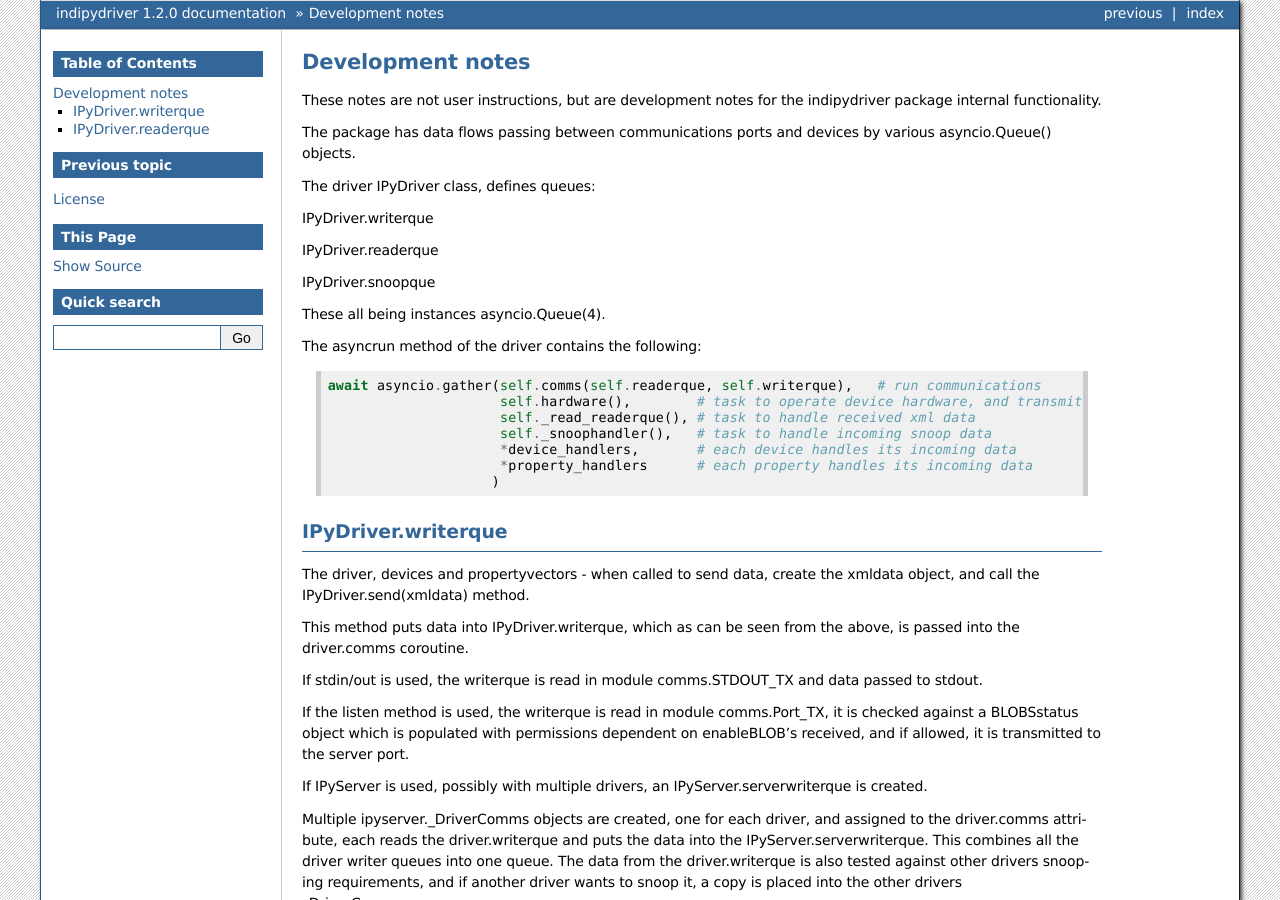
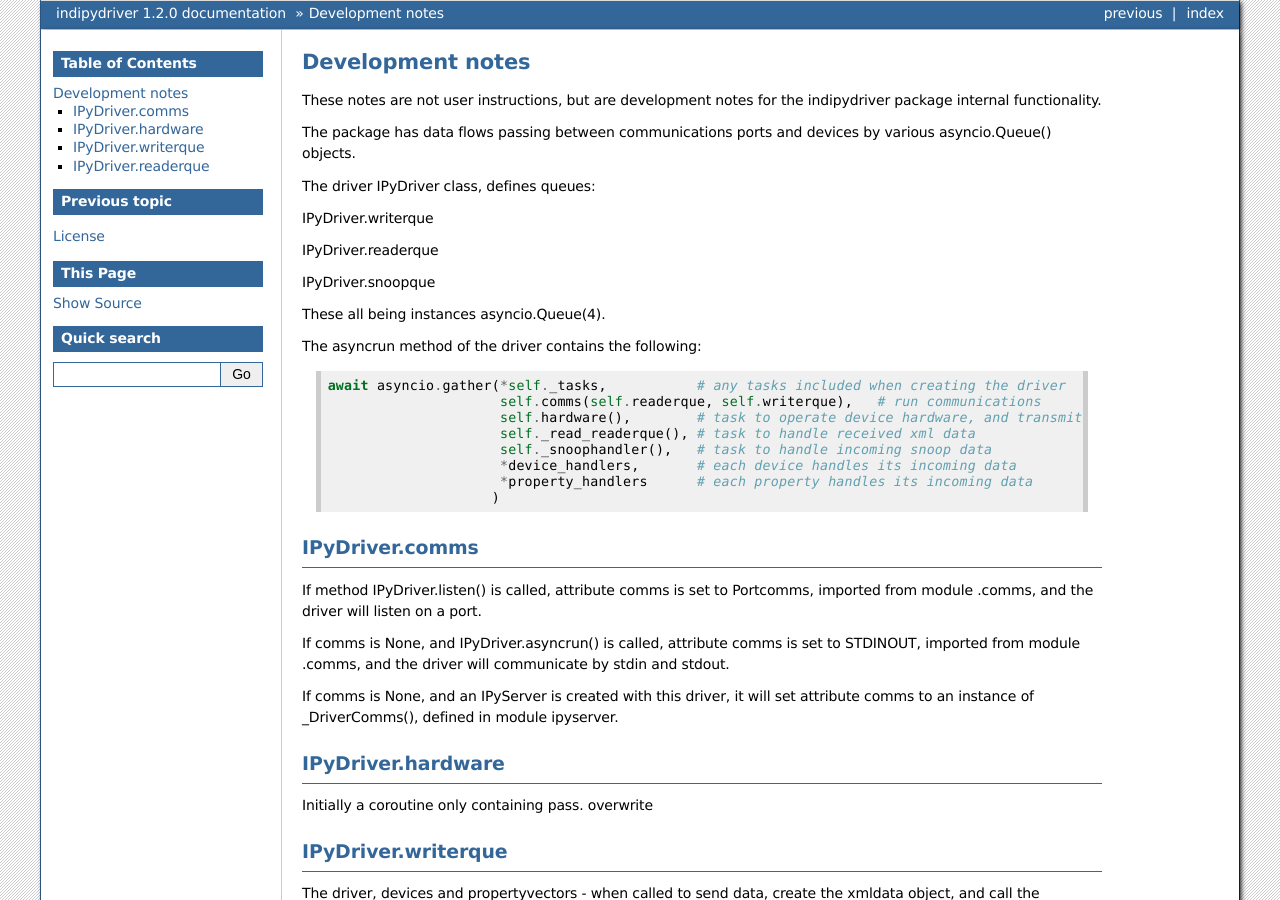
Before and after one commit to bernie-skipole/indipydriver, a Sphinx documentation site: the page built from docs/source/usage/queflow.rst, in a window 1280 px wide and 900 px high. Built offline with Sphinx 7.4.7, drawn with Linux system fonts in a browser that asks for light colours.

Commit message:
further docs

```diff
--- a/docs/source/usage/queflow.rst
+++ b/docs/source/usage/queflow.rst
@@ -18,7 +18,8 @@ These all being instances asyncio.Queue(4).
 
 The asyncrun method of the driver contains the following::
 
-        await asyncio.gather(self.comms(self.readerque, self.writerque),   # run communications
+        await asyncio.gather(*self._tasks,           # any tasks included when creating the driver
+                             self.comms(self.readerque, self.writerque),   # run communications
                              self.hardware(),        # task to operate device hardware, and transmit updates
                              self._read_readerque(), # task to handle received xml data
                              self._snoophandler(),   # task to handle incoming snoop data
@@ -26,6 +27,21 @@ The asyncrun method of the driver contains the following::
                              *property_handlers      # each property handles its incoming data
                             )
 
+
+IPyDriver.comms
+^^^^^^^^^^^^^^^
+
+If method IPyDriver.listen() is called, attribute comms is set to Portcomms, imported from module .comms, and the driver will listen on a port.
+
+If comms is None, and IPyDriver.asyncrun() is called, attribute comms is set to STDINOUT, imported from module .comms, and the driver will communicate by stdin and stdout.
+
+If comms is None, and an IPyServer is created with this driver, it will set attribute comms to an instance of _DriverComms(), defined in module ipyserver.
+
+
+IPyDriver.hardware
+^^^^^^^^^^^^^^^^^^
+
+Initially a coroutine only containing pass. overwrite
 
 
 IPyDriver.writerque
```
